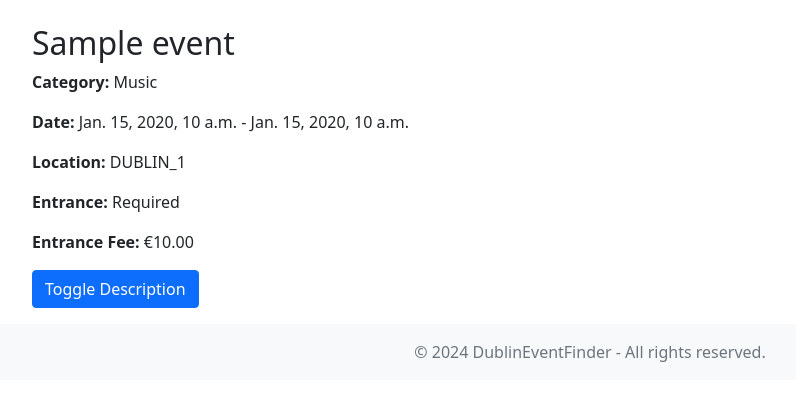
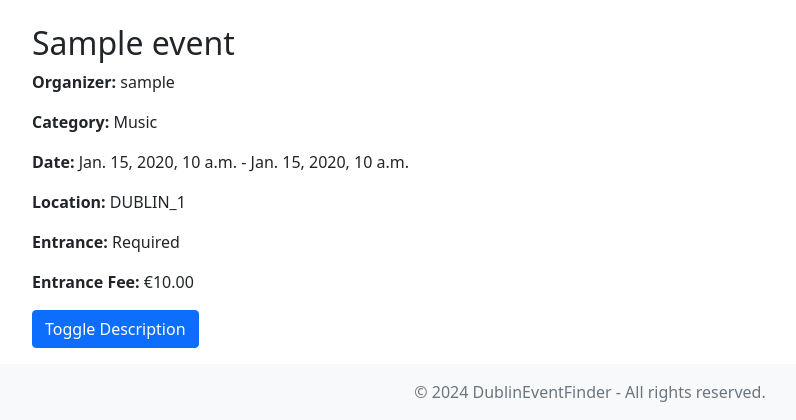
Before and after one commit to BazenHaile/dublineventfinder, a Django app: page /events/1/ in a window 1280 px wide. Shown: the part 56-476 px from the top of the page, without its empty margins (50-846 px from the left). Run offline with Django 4.2, Linux system fonts and the light colour scheme; tables that the repository leaves empty hold one stand-in row (values such as "Sample post"); some libraries are stand-ins or nearby versions.

Commit message:
Added event organizer's name int the event details webpage

```diff
--- a/events/templates/events/event_detail.html
+++ b/events/templates/events/event_detail.html
@@ -2,6 +2,7 @@
 {% block content %}
 <!-- Main event information -->
 <h2>{{ event.name }}</h2>
+<p><strong>Organizer:</strong> {{ event.organizer.username }}</p>
 <p><strong>Category:</strong> {{ event.get_category_display }}</p>
 <p><strong>Date:</strong> {{ event.start_time }} - {{ event.end_time }}</p>
 <p><strong>Location:</strong> {{ event.location }}</p>
```
